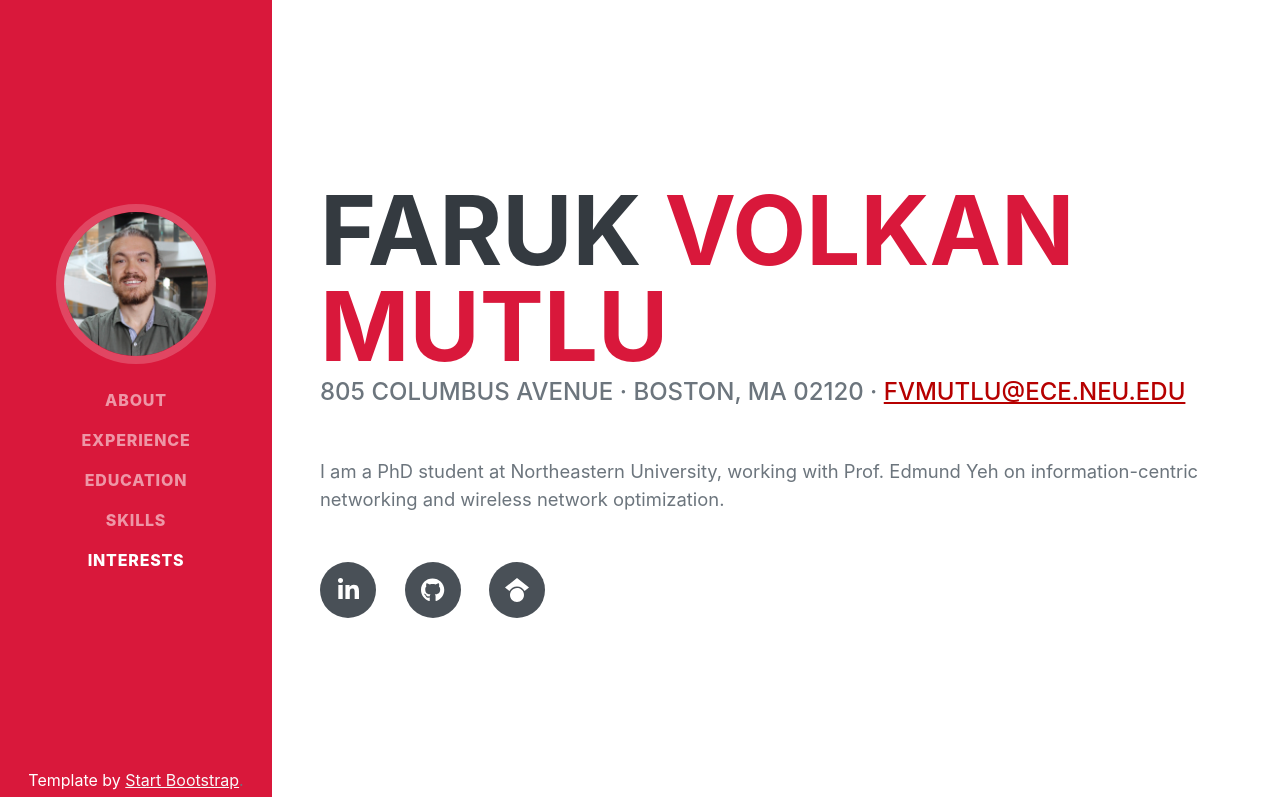
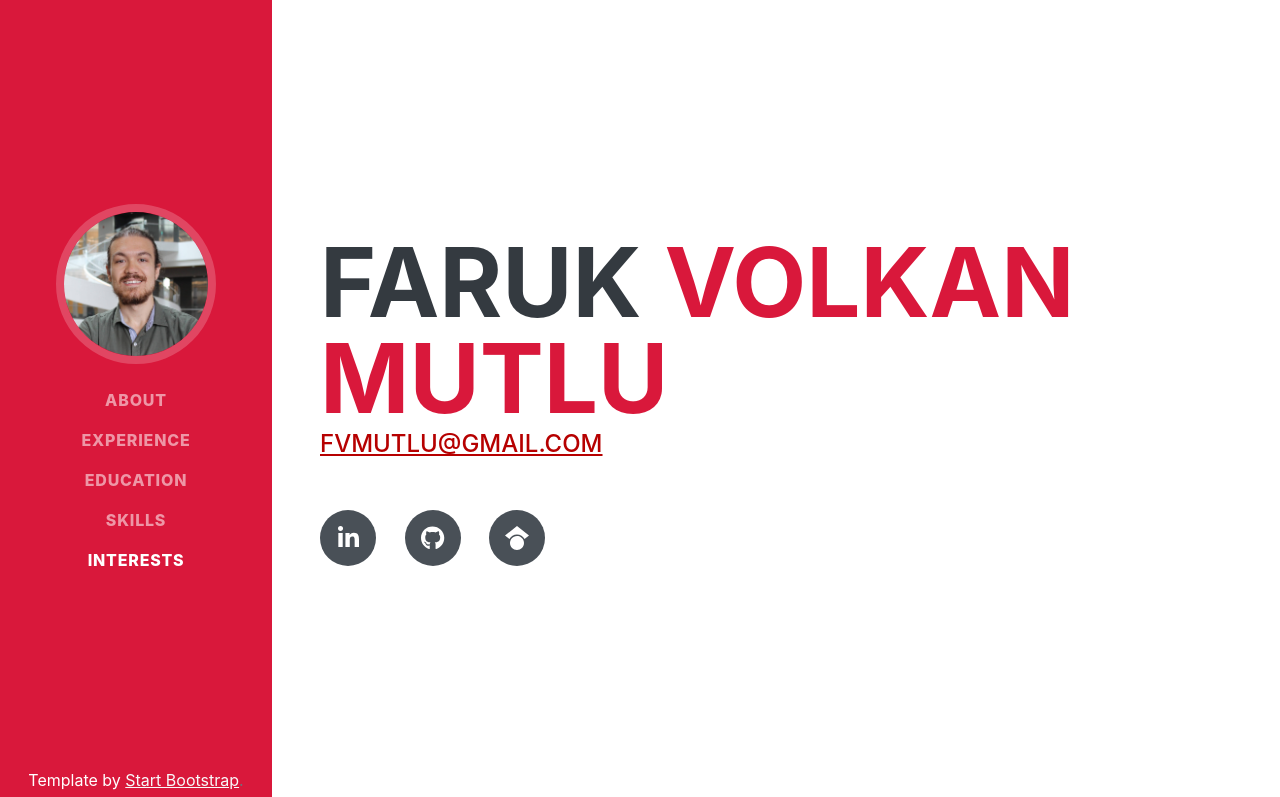
Before and after one commit to fvmutlu/fvmutlu.github.io, a plain HTML site: page index.html in a window 1280 px wide. Shown: the top 797 px of the page. Drawn offline with nearby package versions, Linux system fonts and the light colour scheme; a web font is replaced by a local one.

Commit message:
Edit contact info

```diff
--- a/index.html
+++ b/index.html
@@ -53,10 +53,8 @@
                         <span class="text-primary">Volkan Mutlu</span>
                     </h1>
                     <div class="subheading mb-5">
-                        805 Columbus Avenue · Boston, MA 02120 ·
-                        <a href="mailto:fvmutlu@ece.neu.edu">fvmutlu@ece.neu.edu</a>
+                        <a href="mailto:fvmutlu@ece.neu.edu">fvmutlu@gmail.com</a>
                     </div>
-                    <p class="lead mb-5">I am a PhD student at Northeastern University, working with Prof. Edmund Yeh on information-centric networking and wireless network optimization.</p>
                     <div class="social-icons">
                         <a class="social-icon" href="https://www.linkedin.com/in/fvmutlu" target="_blank"><i class="fab fa-linkedin-in"></i></a>
                         <a class="social-icon" href="https://github.com/fvmutlu" target="_blank"><i class="fab fa-github"></i></a>
```
